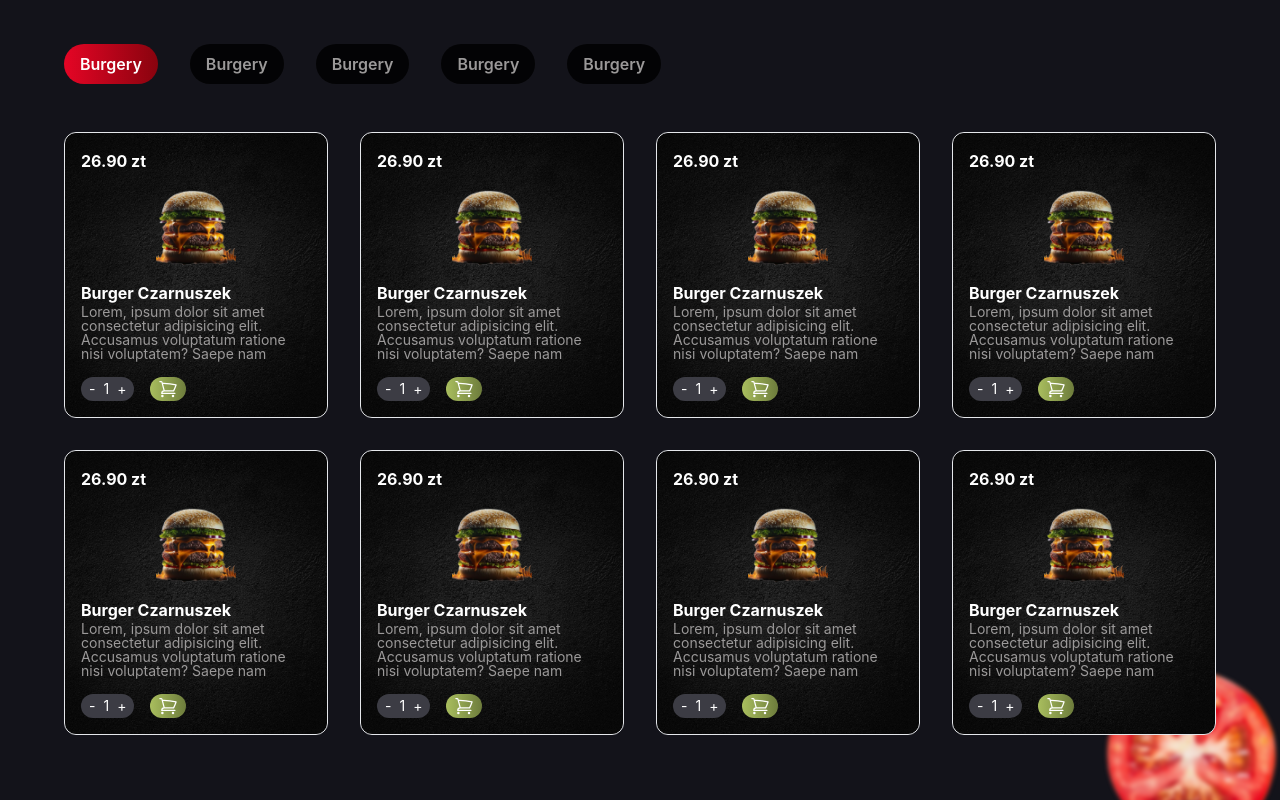
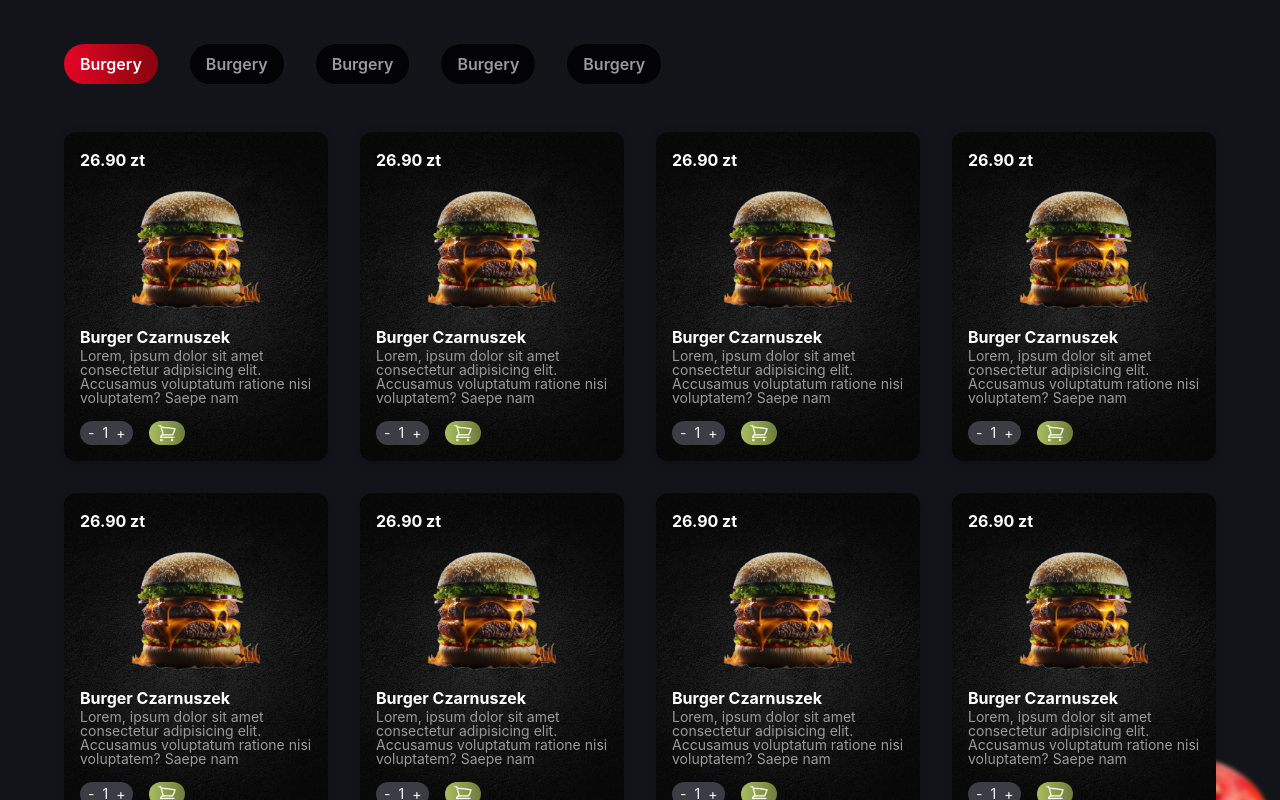
Before and after one commit to borteye/restaurant, a React (Create React App) app: page / in a window 1280 px wide. Shown: the part 920-1720 px from the top of the page. Built offline with nearby package versions, Linux system fonts and the light colour scheme.

Commit message:
Added Menu Page

```diff
--- a/src/components/MenuCard.tsx
+++ b/src/components/MenuCard.tsx
@@ -7,13 +7,13 @@ type Props = {};
 const MenuCard = (props: Props) => {
   return (
     <>
-      <div className="text-light rounded-xl z-10  border bg-heroImage bg-cover bg-center ">
+      <div className="text-light rounded-xl z-10 shadow-[0_3px_10px_rgb(0,0,0,0.2)] bg-heroImage bg-cover bg-center ">
         <div className="bg-[#0000008c] flex flex-col gap-y-4 justify-center items-center  rounded-xl px-4 py-4">
           <div className="w-full">
             <p className="font-bold">26.90 zt</p>
           </div>
 
-          <img src={burger} alt="burger" className="w-20" />
+          <img src={burger} alt="burger" className="lg:w-32 w-20" />
           <div>
             <h1 className="font-bold">Burger Czarnuszek</h1>
             <p className="text-sm w-full text-secondary  text-ellipsis leading-none">
```
